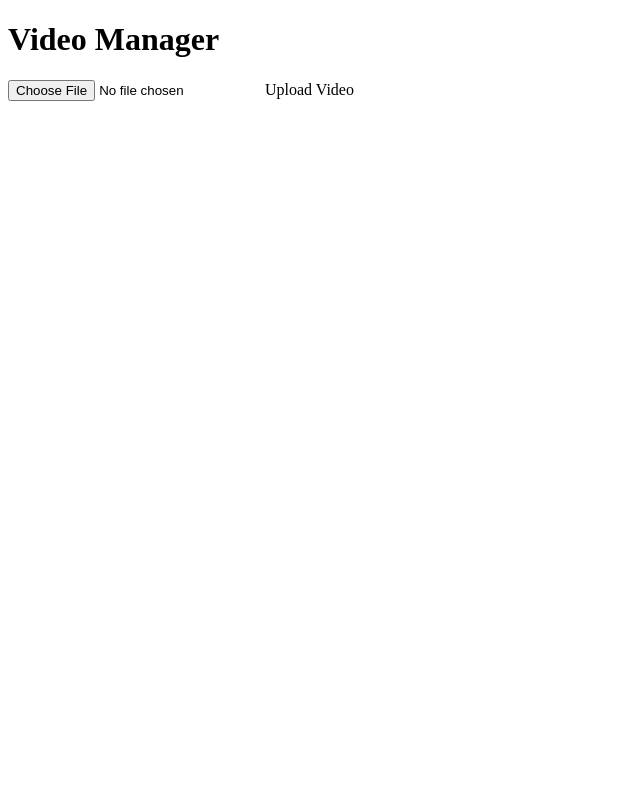
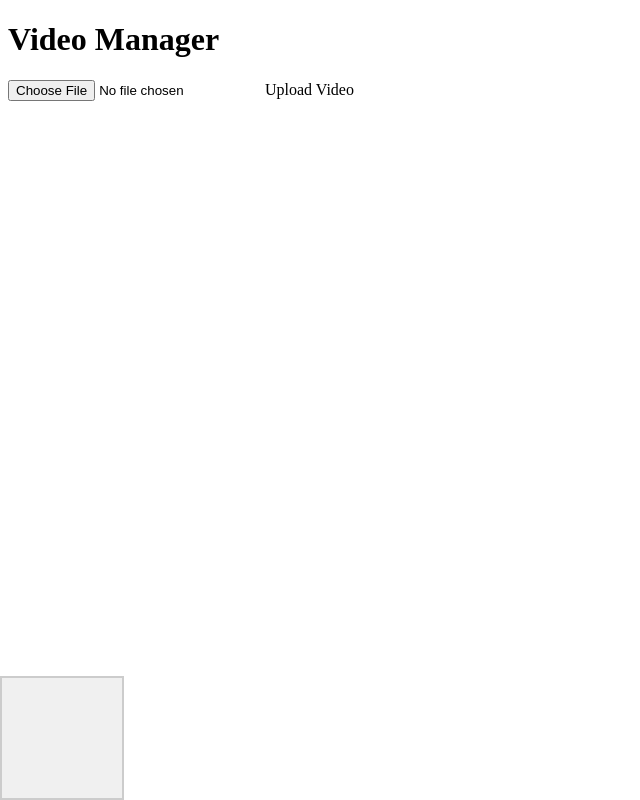
Before and after one commit to phongnh243898/MyTools, a plain HTML site: page 3dseg/index.html in a window 1280 px wide. Shown: the whole page, without its empty margins (0-640 px from the left). Drawn offline with Linux system fonts and the light colour scheme.

Commit message:
Update index.html

```diff
--- a/3dseg/index.html
+++ b/3dseg/index.html
@@ -9,7 +9,7 @@
     <h1>Video Manager</h1>
     <input type="file" id="videoUpload" accept="video/*" />
     <label for="videoUpload">Upload Video</label>
-    <script src="3dseg/VideoManager.js"></script>
+    <script src="./VideoManager.js"></script>
     <script>
         const videowrap = document.querySelector("body");
         const video = new videoManager(videowrap);
```
